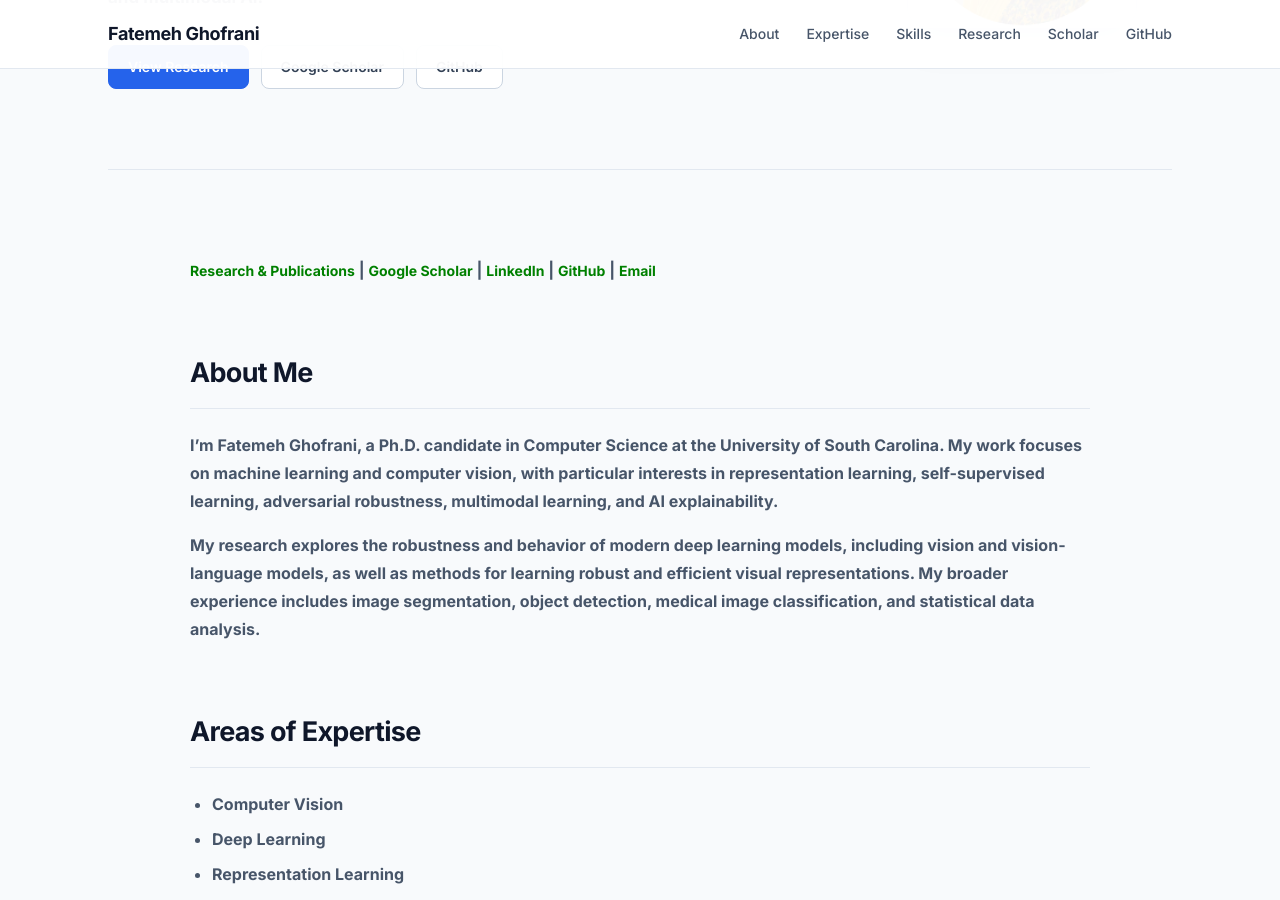
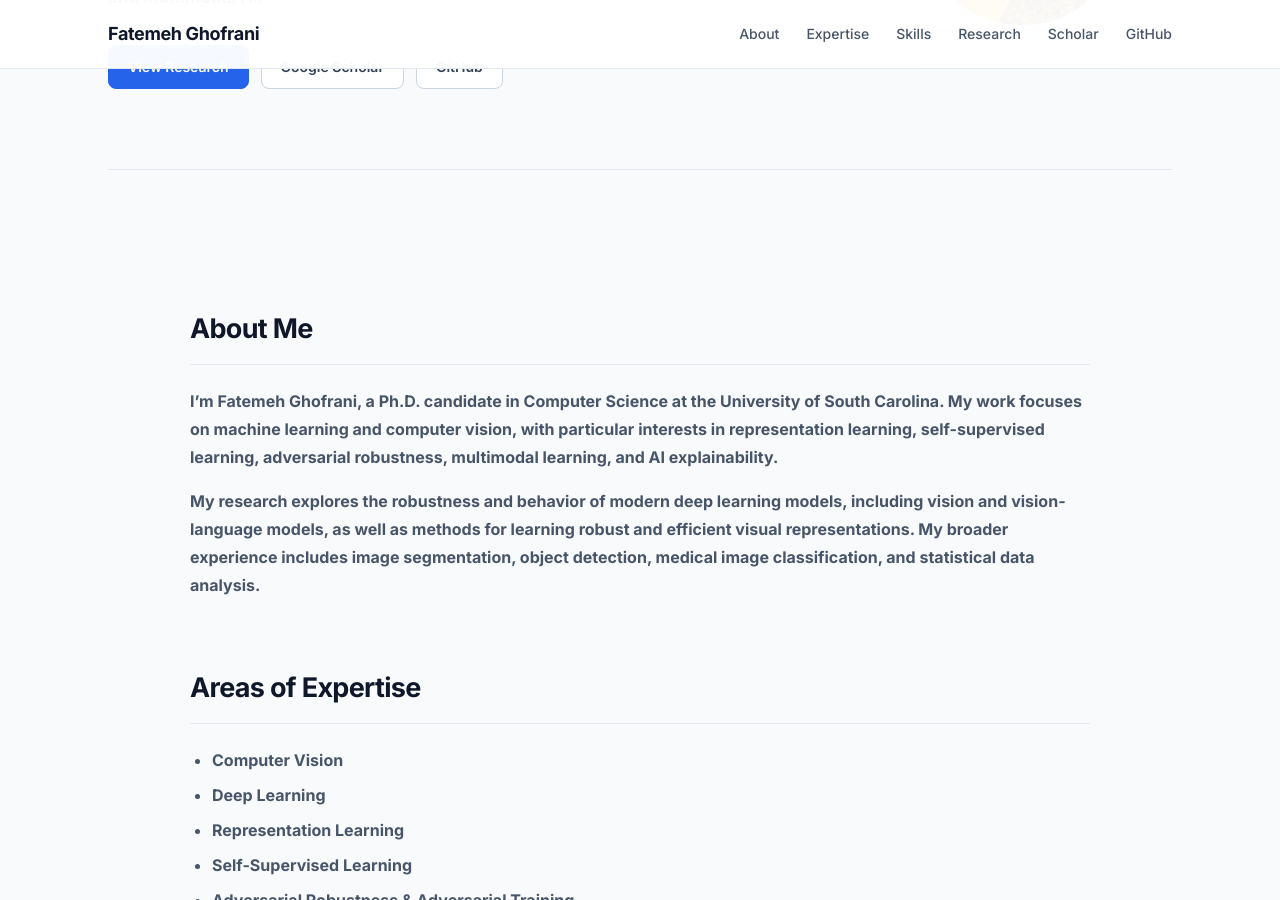
Before and after one commit to gh-fatima/gh-fatima.github.io, a Jekyll site: the page built from index.md, in a window 1280 px wide and 900 px high, scrolled down 643 px. Built offline with Jekyll 4.4.1, drawn with Linux system fonts in a browser that asks for light colours; our own code applies the rules of GitHub Pages for plain Markdown files.

Commit message:
Update index.md

```diff
--- a/index.md
+++ b/index.md
@@ -1,9 +1,3 @@
-<a href="publications.html" style="font-size: 14px; color: green; text-decoration: none;">Research & Publications</a> |
-<a href="https://scholar.google.com/citations?user=NWOeb_AAAAAJ&hl=en&oi=ao" style="font-size: 14px; color: green; text-decoration: none;">Google Scholar</a> |
-<a href="https://www.linkedin.com/in/fatemeh-ghofrani-a0331b7a/" style="font-size: 14px; color: green; text-decoration: none;">LinkedIn</a> |
-<a href="https://github.com/gh-fatima" style="font-size: 14px; color: green; text-decoration: none;">GitHub</a> |
-<a href="mailto:ghofrani_fatemeh@yahoo.com" style="font-size: 14px; color: green; text-decoration: none;">Email</a>
-
 ### About Me
 
 I'm Fatemeh Ghofrani, a Ph.D. candidate in Computer Science at the University of South Carolina. My work focuses on machine learning and computer vision, with particular interests in representation learning, self-supervised learning, adversarial robustness, multimodal learning, and AI explainability.
```
